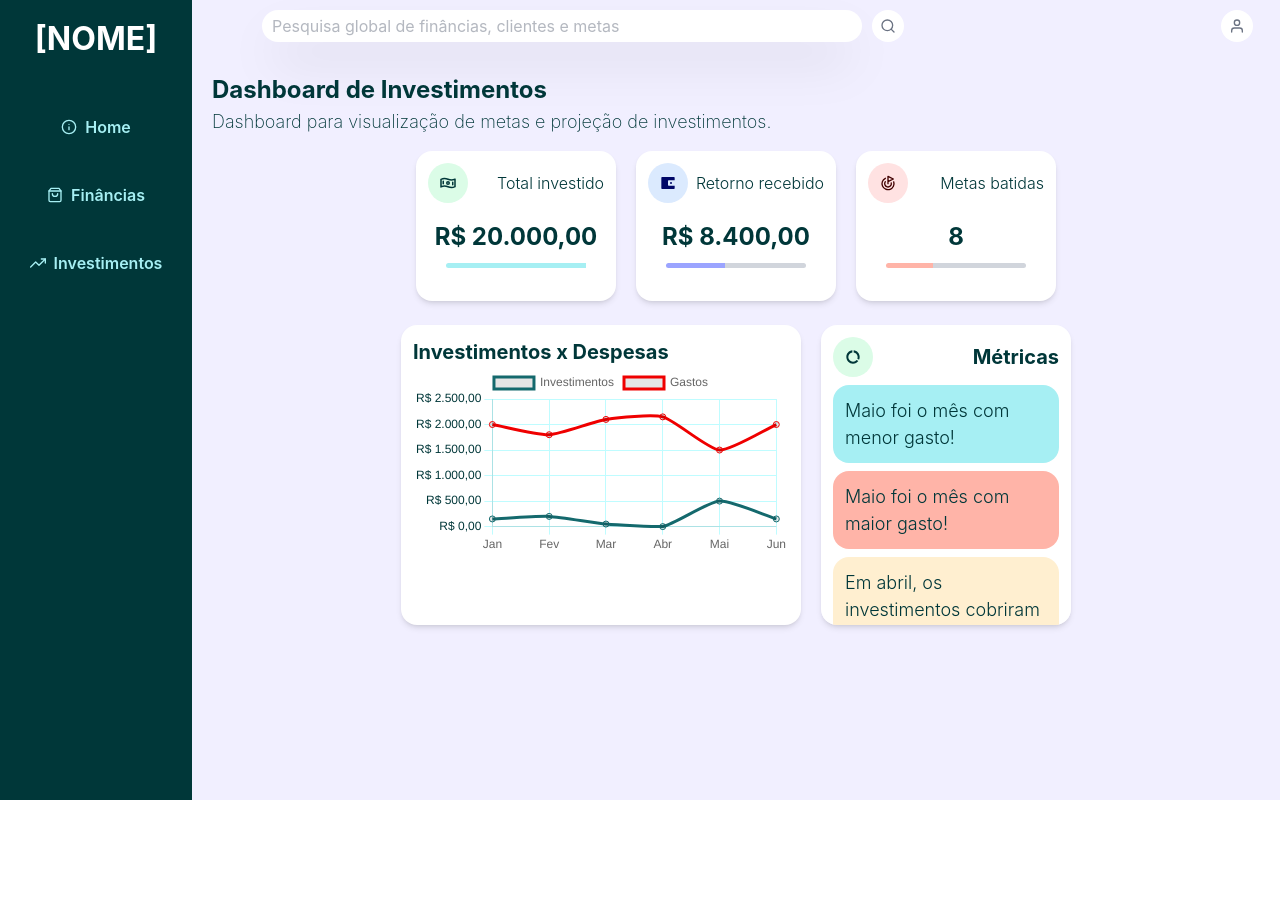
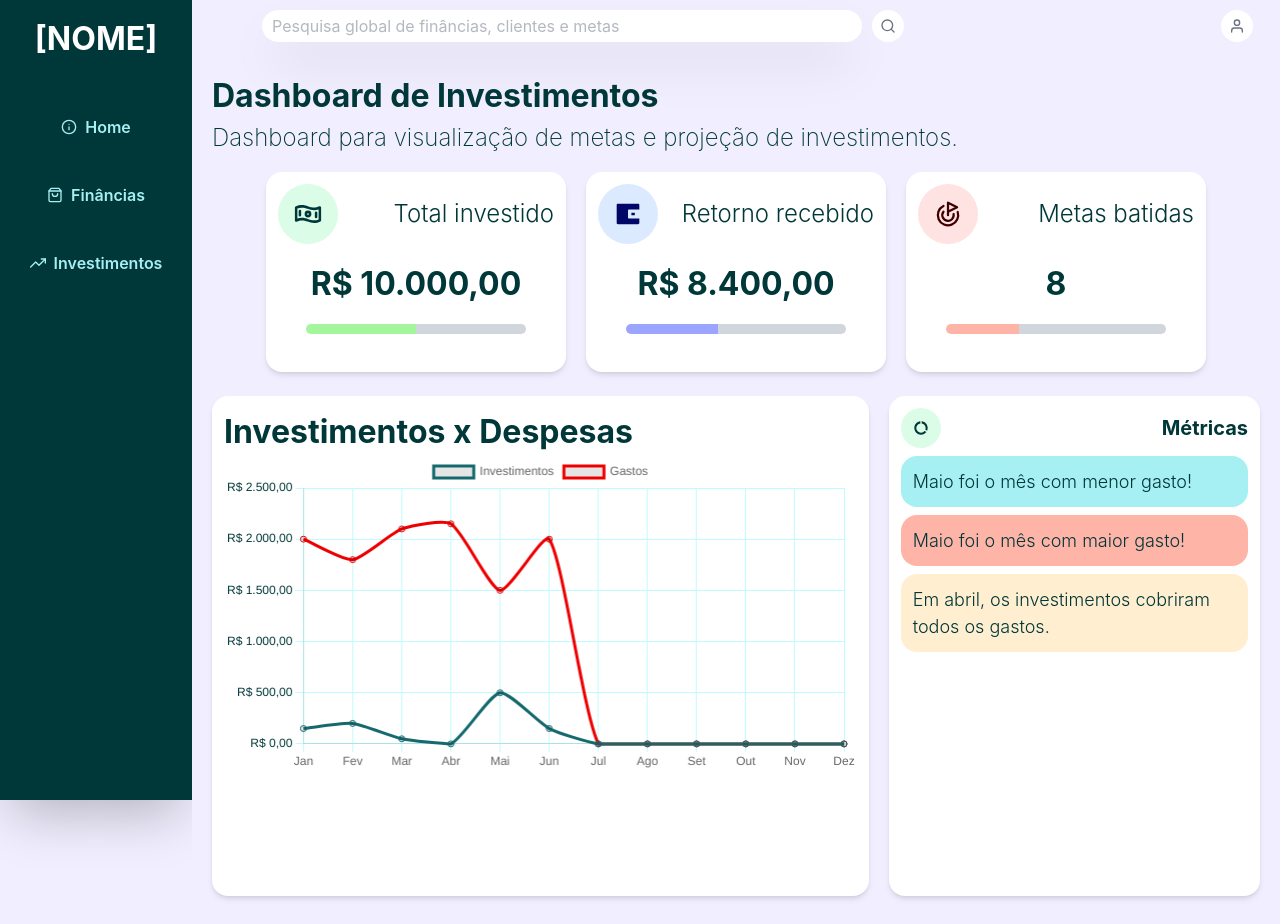
Before and after one commit to oeduardopereira/startup-empreendedorismo, a React app in the folder frontend/: page / in a window 1280 px wide. Before the commit the page ends 800 px from the top, so only its background shows below. Built offline with nearby package versions, Linux system fonts and the light colour scheme; the HTML template or start-up script is replaced by a standard one.

Commit message:
fix: Screen scailing

```diff
--- a/frontend/src/components/GoalsCard/Goalcard.module.css
+++ b/frontend/src/components/GoalsCard/Goalcard.module.css
@@ -1,5 +1,7 @@
 @reference "../../index.css";
 
+
 .card {
-    @apply bg-white w-[200px] min-h-[150px] rounded-[16px] shadow-md p-3 flex-col
+    @apply bg-white w-[300px] min-h-[200px] rounded-[16px] shadow-md p-3 flex-col
+    hover:-translate-y-2 transition-all duration-75
 }
--- a/frontend/src/components/GoalsCard/Goalcard.tsx
+++ b/frontend/src/components/GoalsCard/Goalcard.tsx
@@ -13,20 +13,22 @@ function Goalcard() {
     return(
         <div className={styles.card}>
             <div className="flex justify-between items-center">
-                <div className="text-dark-red  w-[40px] h-[40px] flex items-center justify-center bg-red-100 rounded-[20px]">
-                    <LuGoal />
+                <div className="text-dark-red  w-[60px] h-[60px] flex items-center justify-center bg-red-100 rounded-[30px]">
+                    <div className="scale-[170%]">
+                        <LuGoal />
+                    </div>
                 </div>
-                <p className="text-dark-green font-light">
+                <p className="text-dark-green font-light text-[24px]">
                     Metas batidas
                 </p>
             </div>
             <div className="flex items-center justify-center mt-4">
-                <p className="font-bold text-dark-green text-[24px]">
+                <p className="font-bold text-dark-green text-[32px]">
                     {current}
                 </p>
             </div>
-            <div className="flex items-center justify-center mt-2">
-                <div className="w-[80%] h-[5px] rounded-[16px] flex">
+            <div className="flex items-center justify-center mt-4">
+                <div className="w-[80%] h-[10px] rounded-[16px] flex">
                     <div className={`bg-light-red h-full rounded-l-[16px]`} style={{width: `${percentage}%`}}/>
                     <div className={` bg-gray-300 h-full rounded-r-[16px]`} style={{width: `${100 - percentage}%`}}/>
                 </div>
--- a/frontend/src/components/LineChart/Linechart.tsx
+++ b/frontend/src/components/LineChart/Linechart.tsx
@@ -28,10 +28,10 @@ ChartJS.register(
 function Linechart() {
 
     const data: ChartData<"line", number[], string> = {
-            labels: ["Jan", "Fev", "Mar", "Abr", "Mai", "Jun"],
+            labels: ["Jan", "Fev", "Mar", "Abr", "Mai", "Jun", "Jul", "Ago", "Set", "Out", "Nov", "Dez"],
             datasets: [
-                {label: "Investimentos", data: [150, 200, 50, 0, 500, 150], fill: false, tension: 0.2, borderColor: '#14696D'},
-                {label: "Gastos", data: [2000, 1800, 2100, 2150, 1500, 2000], fill: false, tension: 0.2, borderColor: '#EF0000'}
+                {label: "Investimentos", data: [150, 200, 50, 0, 500, 150, 0, 0, 0, 0, 0, 0], fill: false, tension: 0.2, borderColor: '#14696D'},
+                {label: "Gastos", data: [2000, 1800, 2100, 2150, 1500, 2000, 0, 0, 0, 0, 0, 0], fill: false, tension: 0.2, borderColor: '#EF0000'}
             ]
         }
 
--- a/frontend/src/components/MoneyCard/Moneycard.module.css
+++ b/frontend/src/components/MoneyCard/Moneycard.module.css
@@ -1,5 +1,6 @@
 @reference "../../index.css";
 
 .card {
-    @apply bg-white w-[200px] min-h-[150px] rounded-[16px] shadow-md p-3 flex-col
+    @apply bg-white w-[300px] min-h-[200px] rounded-[16px] shadow-md p-3 flex-col
+    hover:-translate-y-2 transition-all duration-75
 }
--- a/frontend/src/components/MoneyCard/Moneycard.tsx
+++ b/frontend/src/components/MoneyCard/Moneycard.tsx
@@ -4,7 +4,7 @@ import { brlFormatter } from "../../types/types";
 function Moneycard() {
 
     const goal = 20000;
-    const current = 20000;
+    const current = 10000;
 
     const percentage = (current / goal) * 100;
 
@@ -13,21 +13,24 @@ function Moneycard() {
     return(
         <div className={styles.card}>
             <div className="flex justify-between items-center">
-                <div className="text-dark-green  w-[40px] h-[40px] flex items-center justify-center bg-green-100 rounded-[20px]">
-                    <PiMoneyWavyBold />
+                <div className="text-dark-green  w-[60px] h-[60px] flex items-center justify-center bg-green-100 rounded-[30px]">
+                    <div className="scale-[170%]">
+                        <PiMoneyWavyBold />
+                    </div>
+
                 </div>
-                <p className="text-dark-green font-light">
+                <p className="text-dark-green font-light text-[24px]">
                     Total investido
                 </p>
             </div>
             <div className="flex items-center justify-center mt-4">
-                <p className="font-bold text-dark-green text-[24px]">
+                <p className="font-bold text-dark-green text-[32px]">
                     {brlFormatter.format(current)}
                 </p>
             </div>
-            <div className="flex items-center justify-center mt-2">
-                <div className="w-[80%] h-[5px] rounded-[16px] flex">
-                    <div className={`bg-light-green h-full rounded-l-[16px]`} style={{width: `${percentage}%`}}/>
+            <div className="flex items-center justify-center mt-4">
+                <div className="w-[80%] h-[10px] rounded-[16px] flex">
+                    <div className={`bg-sec-light-green h-full rounded-l-[16px]`} style={{width: `${percentage}%`}}/>
                     <div className={` bg-gray-300 h-full rounded-r-[16px]`} style={{width: `${100 - percentage}%`}}/>
                 </div>
             </div>
--- a/frontend/src/components/YieldCard/Yieldcard.module.css
+++ b/frontend/src/components/YieldCard/Yieldcard.module.css
@@ -1,5 +1,6 @@
 @reference "../../index.css";
 
 .card {
-    @apply bg-white w-[200px] min-h-[150px] rounded-[16px] shadow-md p-3 flex-col
+    @apply bg-white w-[300px] min-h-[200px] rounded-[16px] shadow-md p-3 flex-col
+    hover:-translate-y-2 transition-all duration-75
 }
--- a/frontend/src/components/YieldCard/Yieldcard.tsx
+++ b/frontend/src/components/YieldCard/Yieldcard.tsx
@@ -13,20 +13,22 @@ function Yieldcard() {
     return(
         <div className={styles.card}>
             <div className="flex justify-between items-center">
-                <div className="text-dark-blue  w-[40px] h-[40px] flex items-center justify-center bg-blue-100 rounded-[20px]">
-                    <RiWallet2Fill />
+                <div className="text-dark-blue  w-[60px] h-[60px] flex items-center justify-center bg-blue-100 rounded-[30px]">
+                    <div className="scale-[170%]">
+                        <RiWallet2Fill />
+                    </div>
                 </div>
-                <p className="text-dark-green font-light">
+                <p className="text-dark-green font-light text-[24px]">
                     Retorno recebido
                 </p>
             </div>
             <div className="flex items-center justify-center mt-4">
-                <p className="font-bold text-dark-green text-[24px]">
+                <p className="font-bold text-dark-green text-[32px]">
                     {brlFormatter.format(current)}
                 </p>
             </div>
-            <div className="flex items-center justify-center mt-2">
-                <div className="w-[80%] h-[5px] rounded-[16px] flex">
+            <div className="flex items-center justify-center mt-4">
+                <div className="w-[80%] h-[10px] rounded-[16px] flex">
                     <div className={`bg-light-blue h-full rounded-l-[16px]`} style={{width: `${percentage}%`}}/>
                     <div className={` bg-gray-300 h-full rounded-r-[16px]`} style={{width: `${100 - percentage}%`}}/>
                 </div>
--- a/frontend/src/pages/Investiments/Investiments.module.css
+++ b/frontend/src/pages/Investiments/Investiments.module.css
@@ -5,9 +5,9 @@
 }
 
 .title {
-    @apply text-dark-green font-bold text-[24px]
+    @apply text-dark-green font-bold text-[32px]
 }
 
 .subtitle {
-    @apply text-dark-green text-[18px] font-extralight
+    @apply text-dark-green text-[24px] font-extralight
 }
--- a/frontend/src/pages/Investiments/Investiments.tsx
+++ b/frontend/src/pages/Investiments/Investiments.tsx
@@ -19,15 +19,16 @@ function Investiments() {
                     <Goalcard />
                 </div>
                 <div className="flex w-full py-2 h-fit space-x-5 items-center justify-center">
-                    <div className="bg-white w-[400px] h-[300px] shadow-md rounded-[16px] flex-col p-3">
+                    <div className="bg-white w-[800px] h-[500px] shadow-md rounded-[16px] flex-col p-3 hover:-translate-y-2 transition-all duration-75">
                         <div className="flex items-center justify-between">
-                            <h1 className="text-dark-green font-bold text-[20px]">Investimentos x Despesas</h1>
+                            <h1 className="text-dark-green font-bold text-[32px]">Investimentos x Despesas</h1>
                         </div>
                         <div className="flex w-full h-full items-center justify-between">
                             <Linechart />
                         </div>
                     </div>
-                    <div className="bg-white w-[250px] h-[300px] shadow-md rounded-[16px] flex-col p-3 space-y-2 overflow-auto scrollbar-none">
+                    <div className="bg-white w-[450px] h-[500px] shadow-md rounded-[16px] flex-col p-3 space-y-2 overflow-auto scrollbar-none
+                                    hover:-translate-y-2 transition-all duration-75">
                         <div className="flex items-center justify-between">
                             <div className="text-dark-green  w-[40px] h-[40px] flex items-center justify-center bg-green-100 rounded-[20px]">
                                 <MdDataSaverOff />
```
